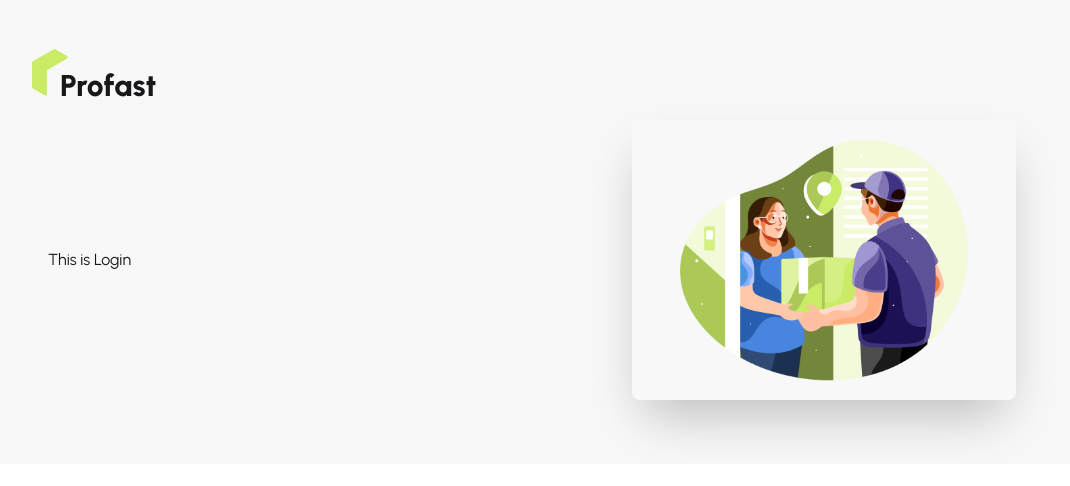
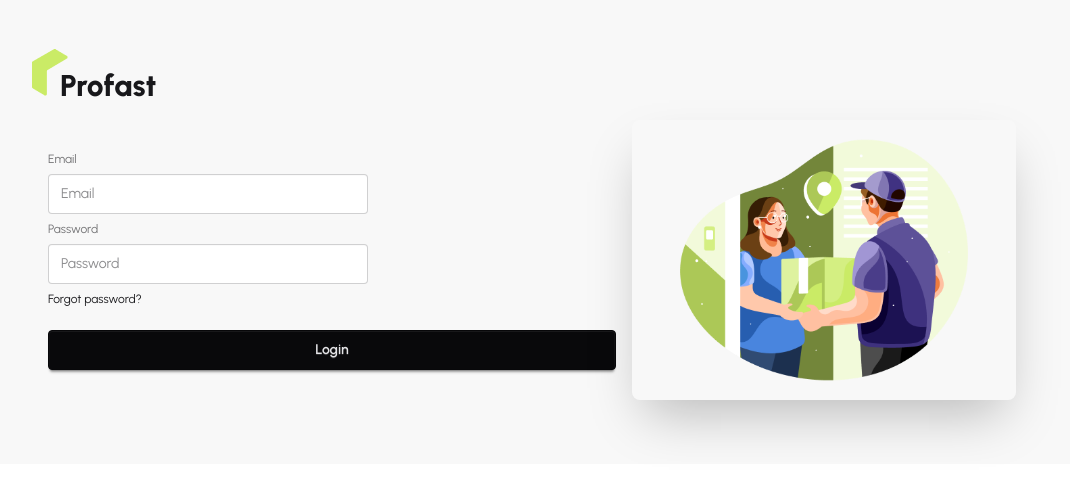
Before and after one commit to shahadot99999/zap-shift-client, a React (Vite) app: page /login in a window 1280 px wide. Shown: the top 486 px of the page, without its empty margins (16-1086 px from the left). Built offline with nearby package versions, Linux system fonts and the light colour scheme.

Commit message:
Introduction to React Hook form

```diff
--- a/package.json
+++ b/package.json
@@ -15,7 +15,7 @@
     "react": "^19.2.0",
     "react-dom": "^19.2.0",
     "react-fast-marquee": "^1.6.5",
-    "react-hook-form": "^7.71.0",
+    "react-hook-form": "^7.71.2",
     "react-icons": "^5.5.0",
     "react-responsive-carousel": "^3.2.23",
     "react-router": "^7.11.0",
--- a/src/pages/Authentication/Login/Login.jsx
+++ b/src/pages/Authentication/Login/Login.jsx
@@ -1,9 +1,36 @@
 import React from 'react';
+import { useForm } from 'react-hook-form';
 
 const Login = () => {
+
+    const {register, handleSubmit}=useForm();
+
+    const onSubmit = data =>{
+        console.log(data);
+    }
     return (
         <div>
-            <h2>This is Login</h2>
+            <form onSubmit={handleSubmit(onSubmit)} >
+                <fieldset className="fieldset">
+
+                    <label className="label">Email</label>
+                    <input type="email"
+                     {...register('email')}
+                     className="input" placeholder="Email" />
+
+                    <label className="label">Password</label>
+                    <input type="password"
+                     {...register('password', {
+                        required: true,
+                        minLength: 6})}
+                     className="input" placeholder="Password" />
+
+
+                    <div><a className="link link-hover">Forgot password?</a></div>
+
+                    <button className="btn btn-neutral mt-4">Login</button>
+                </fieldset>
+            </form>
         </div>
     );
 };
```
Also changed, not shown: 1 other file (tests, documents, lock files or other folders).
